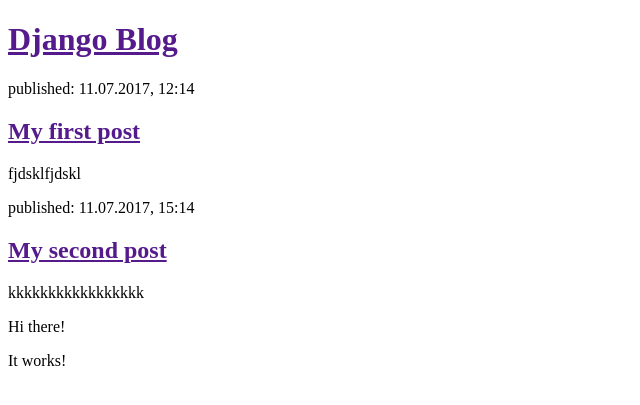
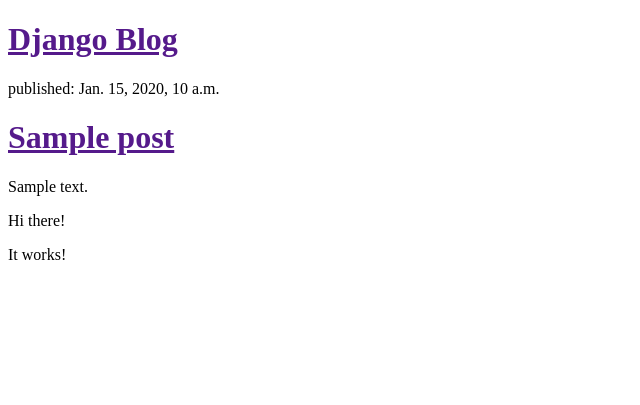
Before and after one commit to evol180/evol, a Django app: template blog/templates/blog/post_list.html in a window 1280 px wide. Shown: the top 405 px of the page, without its empty margins (0-640 px from the left). Run offline with Django 3.2, Linux system fonts and the light colour scheme; the template is opened without the code that fills it: values that come from a table or form of the project are taken from there, others are empty; tables that the repository leaves empty hold one stand-in row (values such as "Sample post").

Commit message:
Modified templates to display posts from database.

```diff
--- a/blog/templates/blog/post_list.html
+++ b/blog/templates/blog/post_list.html
@@ -8,15 +8,25 @@
     <div>
         <h1><a href="">Django Blog</a></h1>
     </div>
+    <!--<div>-->
+        <!---->
+        <!--<p>published: 11.07.2017, 12:14</p>-->
+        <!--<h2><a href="">My first post</a></h2>-->
+        <!--<p>fjdsklfjdskl</p>-->
+    <!--</div>-->
+    <!--<div>-->
+        <!--<p>published: 11.07.2017, 15:14</p>-->
+        <!--<h2><a href="">My second post</a></h2>-->
+        <!--<p>kkkkkkkkkkkkkkkkk</p>-->
+    <!--</div>-->
     <div>
-        <p>published: 11.07.2017, 12:14</p>
-        <h2><a href="">My first post</a></h2>
-        <p>fjdsklfjdskl</p>
-    </div>
-    <div>
-        <p>published: 11.07.2017, 15:14</p>
-        <h2><a href="">My second post</a></h2>
-        <p>kkkkkkkkkkkkkkkkk</p>
+        {% for post in posts %}
+            <div>
+                <p>published: {{post.published_date}}</p>
+                <h1><a href="">{{post.title}}</a></h1>
+                <p>{{post.text|linebreaksbr}}</p>
+            </div>
+        {% endfor %}
     </div>
     <p>Hi there!</p>
     <p>It works!</p>
--- a/blog/views.py
+++ b/blog/views.py
@@ -1,5 +1,9 @@
 from django.shortcuts import render
 
 # Create your views here.
+from .models import Post
+from django.utils import timezone
+
 def post_list(request):
-    return render(request, 'blog/post_list.html', {})
+    posts = Post.objects.filter(published_date__lte=timezone.now()).order_by('published_date')
+    return render(request, 'blog/post_list.html', {'posts':posts})
```
Also changed, not shown: 1 other file.
